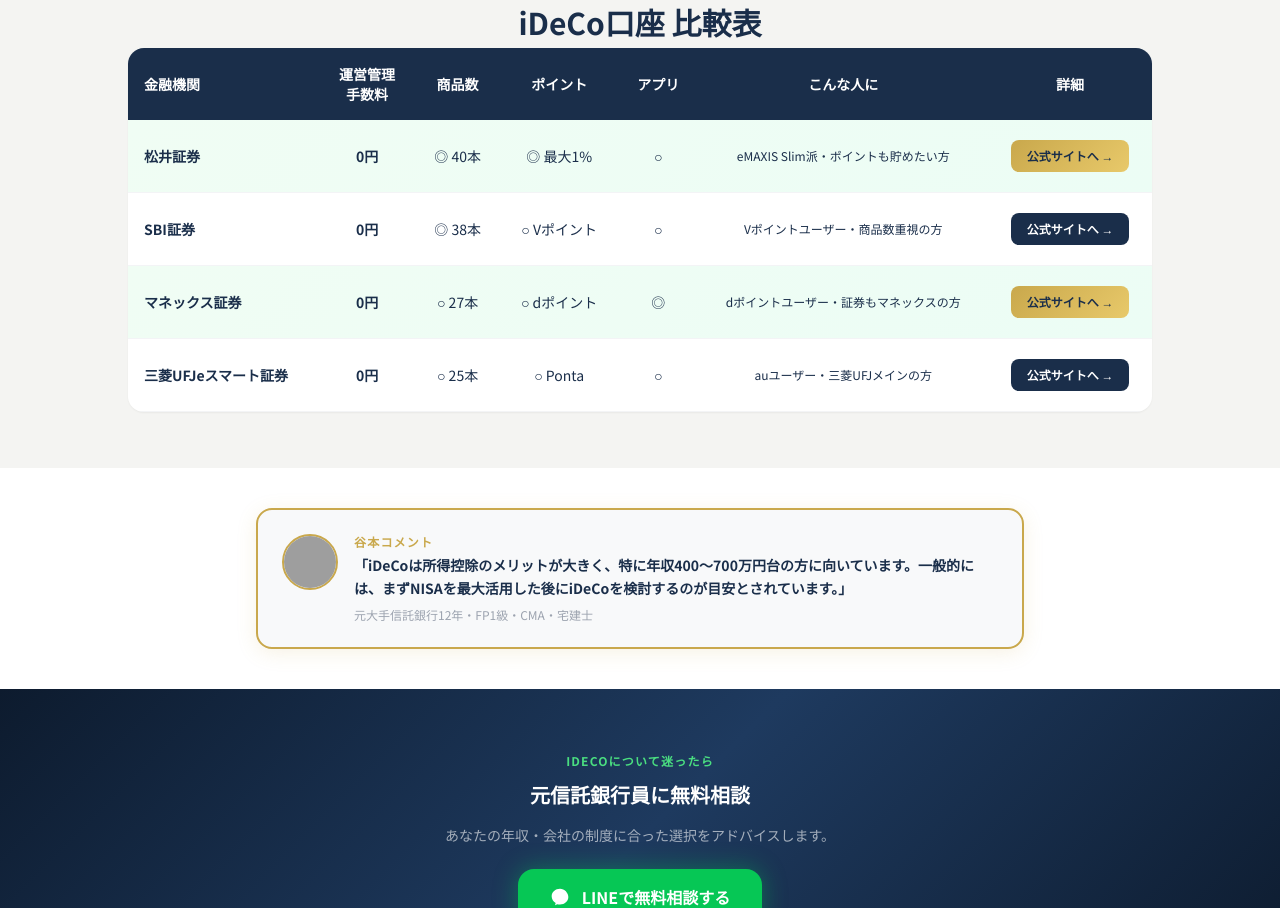
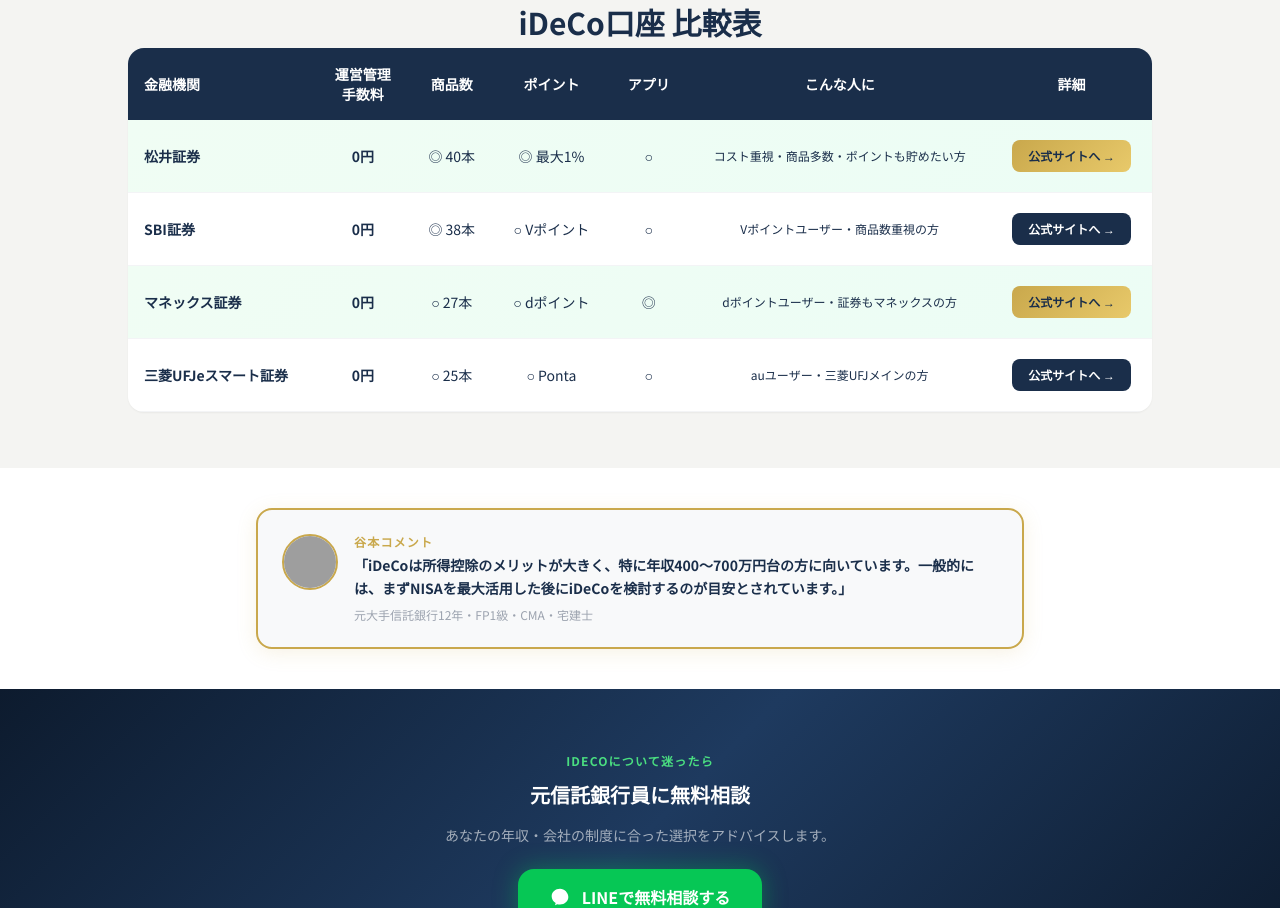
Before and after one commit to tanima3232-eng/bulltalk, a Next.js app: page /accounts/ideco in a window 1280 px wide. Shown: the part 1120-2028 px from the top of the page. Built offline with nearby package versions, Linux system fonts and the light colour scheme; grey boxes are pictures that could not be loaded.

Commit message:
fix: 松井証券iDeCo「こんな人に」テキスト変更

```diff
--- a/app/accounts/ideco/page.tsx
+++ b/app/accounts/ideco/page.tsx
@@ -18,7 +18,7 @@ const idecoProviders = [
     products: "◎ 40本",
     points: "◎ 最大1%",
     app: "○",
-    target: "eMAXIS Slim派・ポイントも貯めたい方",
+    target: "コスト重視・商品多数・ポイントも貯めたい方",
     ctaUrl: "https://h.accesstrade.net/sp/cc?rk=0100mnux00oqbc",
     pixelUrl: "https://h.accesstrade.net/sp/rr?rk=0100mnux00oqbc",
     hidden: false,
```
